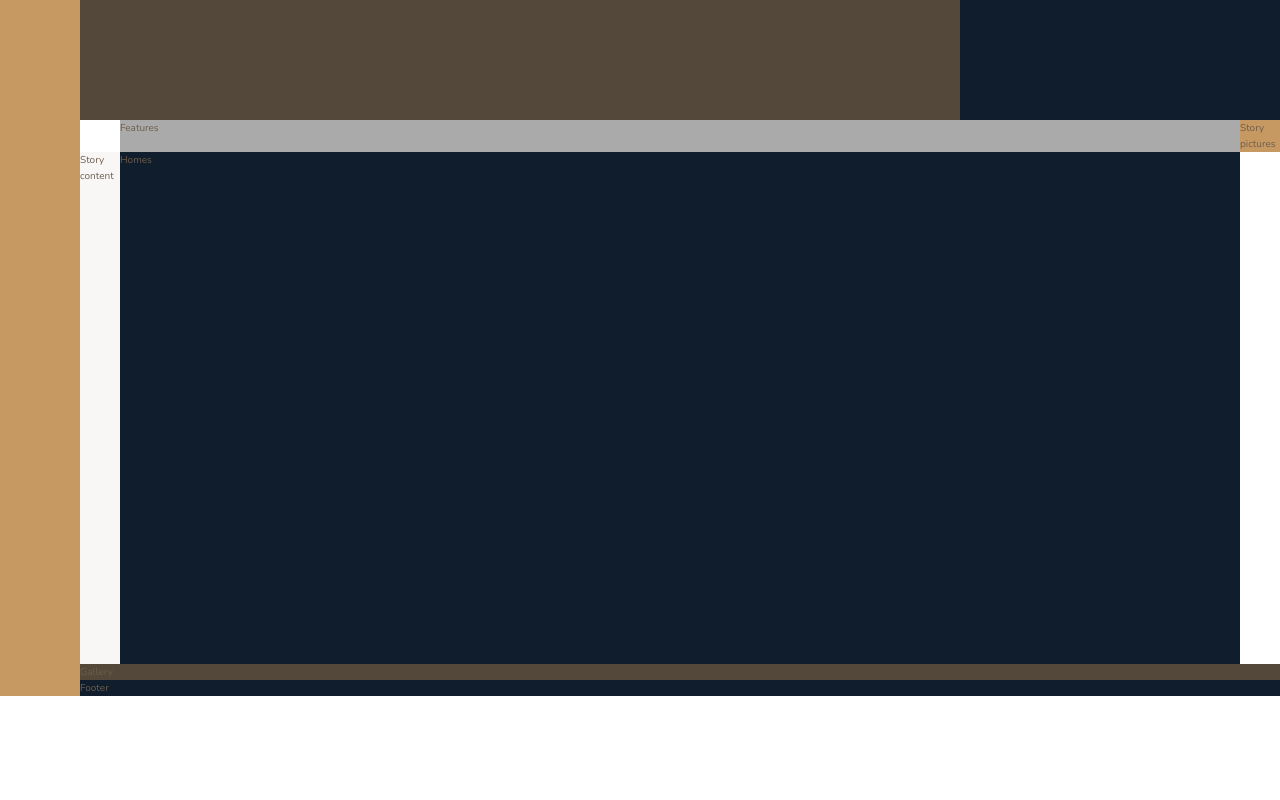
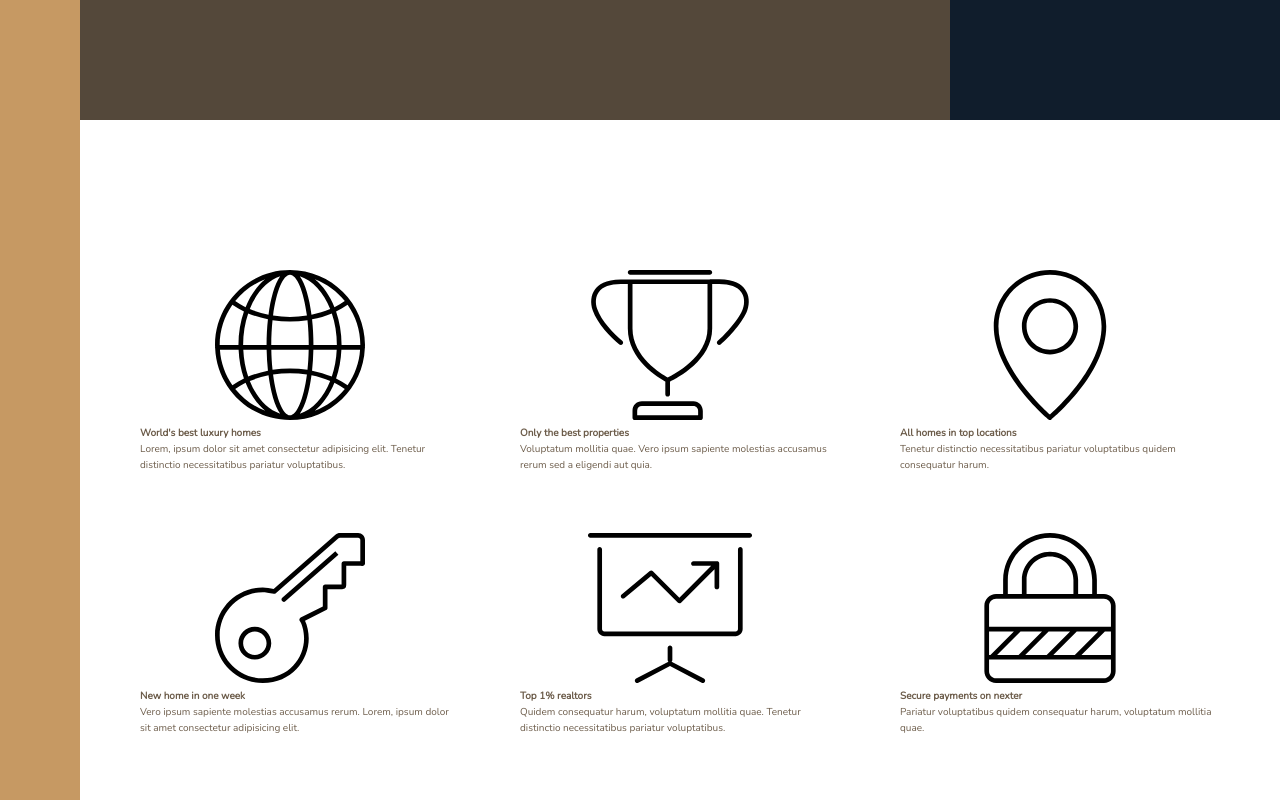
Before and after one commit to vukojevicc/Real_estate_project, a website: page index.html in a window 1280 px wide. Shown: the part 520-1320 px from the top of the page. Before the commit the page ends 1216 px from the top, so only its background shows below. Drawn offline with nearby package versions, Linux system fonts and the light colour scheme.

Commit message:
building features section pt1

```diff
--- a/index.html
+++ b/index.html
@@ -25,7 +25,55 @@
         </div>
 
         <section class="features">
-            Features
+
+            <div class="feature">
+                <svg class="feature__icon">
+                    <use xlink:href = 'img/sprite.svg#icon-global'></use>
+                </svg>
+                <h4 class="heading-4">World's best luxury homes</h4>
+                <p class="feature__text">Lorem, ipsum dolor sit amet consectetur adipisicing elit. Tenetur distinctio necessitatibus pariatur voluptatibus.</p>
+            </div>
+
+            <div class="feature">
+                <svg class="feature__icon">
+                    <use xlink:href = 'img/sprite.svg#icon-trophy'></use>
+                </svg>
+                <h4 class="heading-4">Only the best properties</h4>
+                <p class="feature__text">Voluptatum mollitia quae. Vero ipsum sapiente molestias accusamus rerum sed a eligendi aut quia.</p>
+            </div>
+
+            <div class="feature">
+                <svg class="feature__icon">
+                    <use xlink:href = 'img/sprite.svg#icon-map-pin'></use>
+                </svg>
+                <h4 class="heading-4">All homes in top locations</h4>
+                <p class="feature__text">Tenetur distinctio necessitatibus pariatur voluptatibus quidem consequatur harum.</p>
+            </div>
+
+            <div class="feature">
+                <svg class="feature__icon">
+                    <use xlink:href = 'img/sprite.svg#icon-key'></use>
+                </svg>
+                <h4 class="heading-4">New home in one week</h4>
+                <p class="feature__text">Vero ipsum sapiente molestias accusamus rerum. Lorem, ipsum dolor sit amet consectetur adipisicing elit.</p>
+            </div>
+
+            <div class="feature">
+                <svg class="feature__icon">
+                    <use xlink:href = 'img/sprite.svg#icon-presentation'></use>
+                </svg>
+                <h4 class="heading-4">Top 1% realtors</h4>
+                <p class="feature__text">Quidem consequatur harum, voluptatum mollitia quae. Tenetur distinctio necessitatibus pariatur voluptatibus.</p>
+            </div>
+
+            <div class="feature">
+                <svg class="feature__icon">
+                    <use xlink:href = 'img/sprite.svg#icon-lock'></use>
+                </svg>
+                <h4 class="heading-4">Secure payments on nexter</h4>
+                <p class="feature__text">Pariatur voluptatibus quidem consequatur harum, voluptatum mollitia quae.</p>
+            </div>
+
         </section>
 
         <div class="story__pictures">
--- a/sass/_base.scss
+++ b/sass/_base.scss
@@ -37,5 +37,5 @@ body{
 .container{
     display: grid;
     grid-template-rows: 80vh min-content 40vw repeat(3, min-content);
-    grid-template-columns: [sidebar-start] 8rem [sidebar-end full-start] 1fr [center-start] repeat(8, [col-start] minmax(min-content, 14rem) [col-end]) [center-end] 1fr [full-end];
+    grid-template-columns: [sidebar-start] 8rem [sidebar-end full-start] minmax(6rem, 1fr) [center-start] repeat(8, [col-start] minmax(min-content, 14rem) [col-end]) [center-end] minmax(6rem, 1fr) [full-end];
 }
--- a/sass/_features.scss
+++ b/sass/_features.scss
@@ -1,4 +1,9 @@
 .features{
-    background-color: $color-grey-light-2;
     grid-column: center-start / center-end;
+
+    margin: 15rem 0;
+
+    display: grid;
+    grid-template-columns: repeat(3, 1fr);
+    grid-gap: 6rem;
 }
--- a/sass/_story.scss
+++ b/sass/_story.scss
@@ -2,9 +2,11 @@
 
     &__pictures{
         background-color: $color-primary;
+        grid-column: full-start / col-end 4;
     }
 
     &__content{
         background-color: $color-grey-light-1;
+        grid-column: col-start 5 / full-end;
     }
 }
```
Also changed, not shown: css/style.css.
